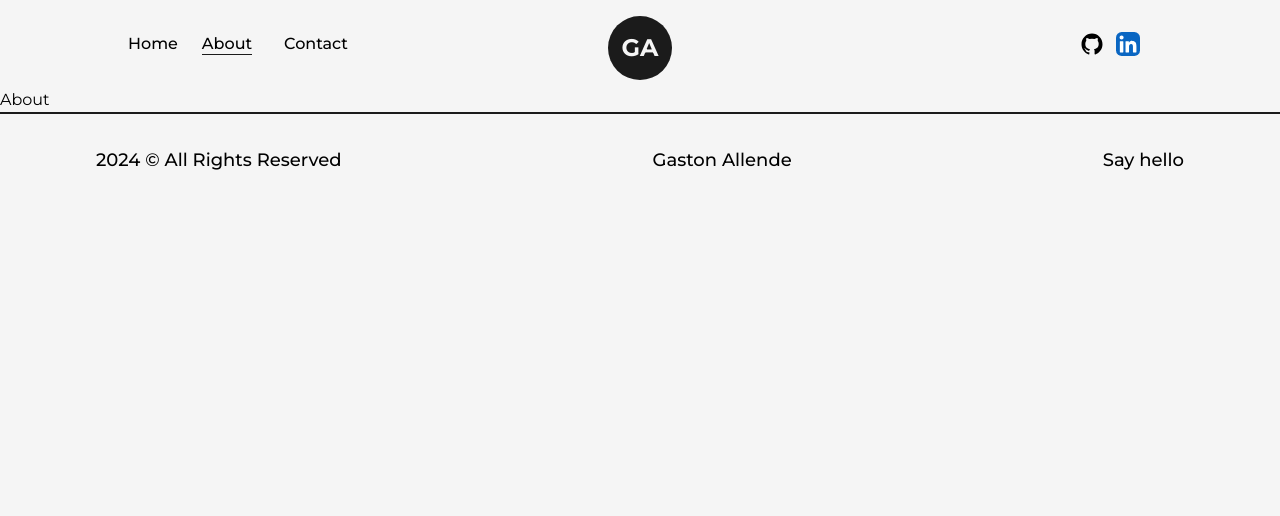
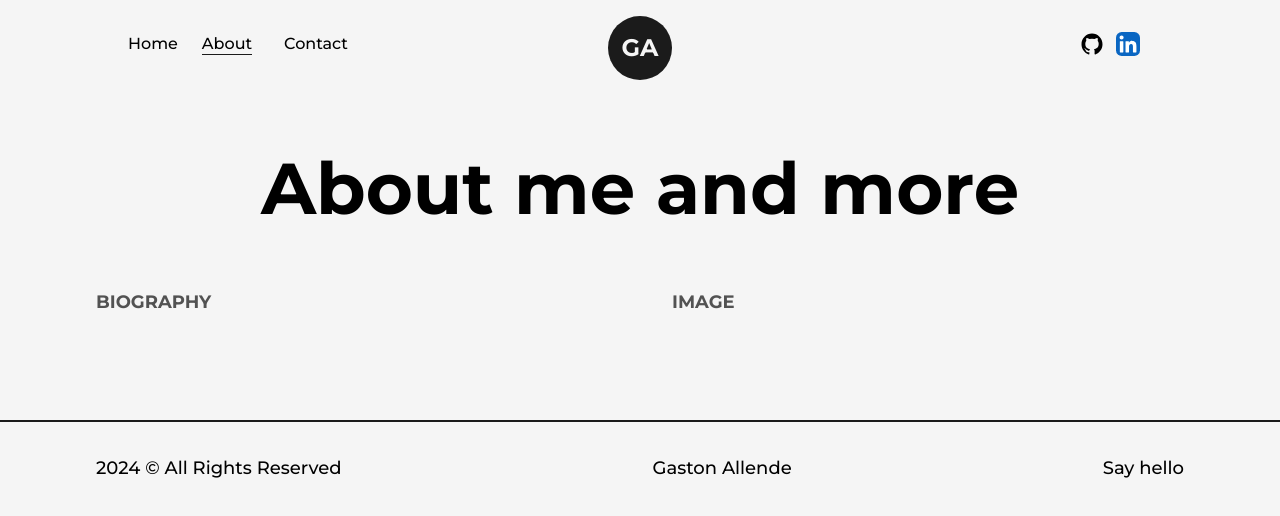
Before and after one commit to GastonAllende/personal-site, a Next.js app: page /about in a window 1280 px wide. Shown: the top 516 px of the page. Built offline with nearby package versions, Linux system fonts and the light colour scheme.

Commit message:
starting with about page

```diff
--- a/src/app/about/page.tsx
+++ b/src/app/about/page.tsx
@@ -1,10 +1,28 @@
+import Head from 'next/head';
 import React from 'react';
+import Layout from '../components/Layout';
 
 const About : React.FC = () => {
 		return (
-				<div>
-						<h1>About</h1>
-				</div>
+				<>
+					<Head>
+						<title>About</title>
+						<meta name="description" content="About me page" />
+					</Head>
+					<main className='flex items-center w-full flex-col justify-center'>
+						<Layout className='pt-16'>
+							<h1 className='mb-16 text-7xl font-bold text-center'>About me and more</h1>
+							<div className='grid w-full grid-cols-8 gap-16'>
+								<div className='col-span-4 flex flex-col items-start justify-start'>
+									<h2 className='mb-2 text-lg font-bold uppercase text-dark/75'>Biography</h2>
+								</div>
+								<div className='col-span-4 flex flex-col items-start justify-start'>
+									<h2 className='mb-2 text-lg font-bold uppercase text-dark/75'>Image</h2>
+								</div>
+							</div>
+						</Layout>
+					</main>
+				</>
 		)
 }
 
--- a/src/app/contact/page.tsx
+++ b/src/app/contact/page.tsx
@@ -1,9 +1,14 @@
+import Head from 'next/head';
 import React from 'react';
 
 const Contact : React.FC = () => {
 		return (
 				<div>
-						<h1>Contact</h1>
+					<Head>
+						<title>Contact</title>
+						<meta name="description" content="Contact page" />
+					</Head>
+					<h1>Contact</h1>
 				</div>
 		)
 }
--- a/src/app/page.tsx
+++ b/src/app/page.tsx
@@ -1,14 +1,21 @@
-import Image from 'next/image'
+import Image from 'next/image';
 import Link from 'next/link';
 import Layout from './components/Layout';
 
 import { ArrowIcon } from './components/Icons';
 import HireMe from './components/HireMe';
 
-import profilePic from '../../public/images/gaston-me.png'
+import profilePic from '../../public/images/gaston-me.png';
+import Head from 'next/head';
 
 export default function Home() {
   return (
+    <>
+      <Head>
+        <title>Gaston Allende - Frontend Developer</title>
+        <meta name="description" content="Main page of my personal page" />
+      </Head>
+
       <main className='flex items-center w-full min-h-screen'>
         <Layout className='pt-0'>
           <div className="flex items-center justify-between w-full">
@@ -16,12 +23,12 @@ export default function Home() {
               <Image src={profilePic} alt='Frontend developer' className='w-full h-auto' />
             </div>
             <div className='w-1/2'>
-              <h1 className='capitalize text-5xl font-bold'>
+              <h1 className='capitalize text-6xl font-bold'>
                 Turning Vision Into Reality With Code And Design.
               </h1>
               <p className='my-4 font-medium text-base'>
-              As a skilled full-stack developer, I am dedicated to turning ideas into innovative web applications.
-Explore my latest projects and articles, showcasing my expertise in React.js and web development.
+                I an a passionate Frontend developer with a touch of backend and design skills. I have been working in the industry for over 10 years and I love what I do.
+                Navigate the page and get to know me a little better.
               </p>
               <div className='flex items-center self-start mt-2'>
                 <Link
@@ -30,15 +37,16 @@ Explore my latest projects and articles, showcasing my expertise in React.js and
                   '
                   href="/dummt.pdf" target='_blank'
                   download={true}
-                  >Resume
+                >Resume
                   <ArrowIcon className='w-6 ml-1'></ArrowIcon>
-                  </Link>
+                </Link>
                 <Link className='ml-4 text-lg font-medium capitalize text-dark underline' href="mailto:gaston.saavedra@me.com" target='_blank'>Contact</Link>
               </div>
             </div>
           </div>
         </Layout>
-        <HireMe/>
+        <HireMe />
       </main>
-  )
+    </>
+  );
 }
```
